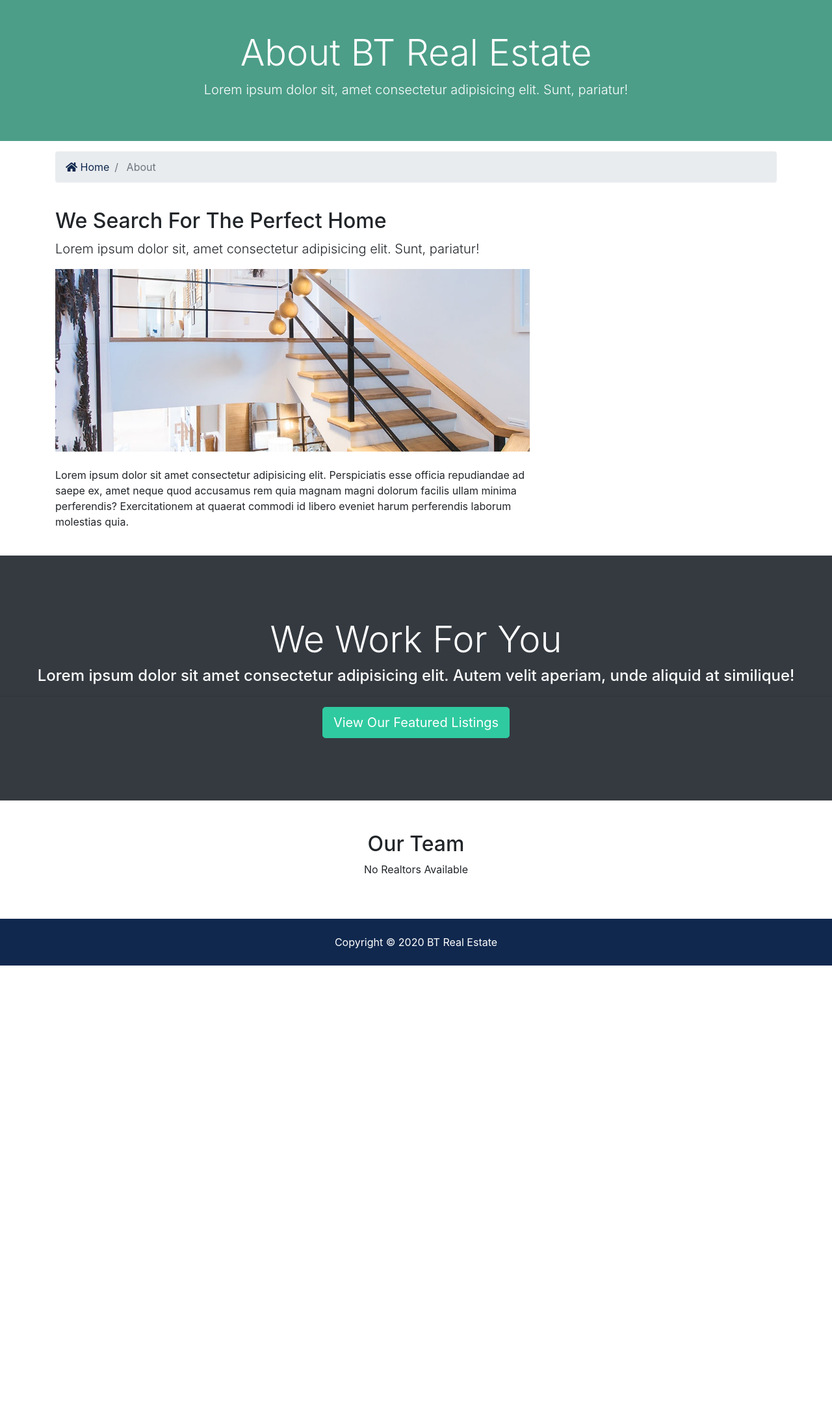
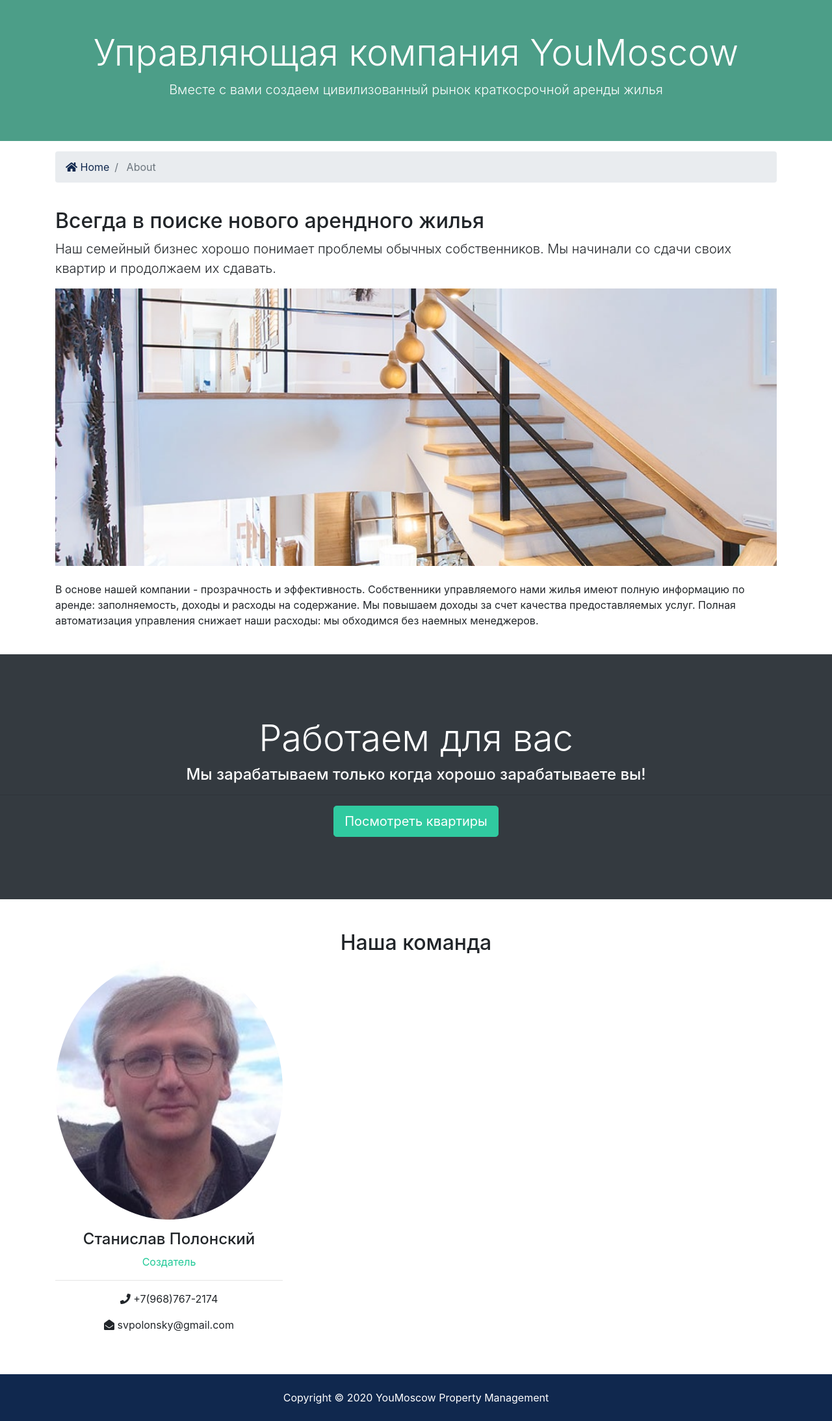
Before and after one commit to svpolonsky/btre_project, a Django app: page /about in a window 1280 px wide. Shown: the part 128-2315 px from the top of the page at 65% size. Before the commit the page ends 1614 px from the top, so only its background shows below. Run offline with Django 3.2, Linux system fonts and the light colour scheme; data that the repository does not hold is empty; some libraries are stand-ins or nearby versions.

Commit message:
updated "About"

```diff
--- a/templates/base.html
+++ b/templates/base.html
@@ -12,7 +12,7 @@
     <link rel="stylesheet" href="{% static 'css/style.css' %}">
     <!-- Lighbox -->
     <link rel="stylesheet" href="{% static 'css/lightbox.min.css' %}">
-    <title>BT Real Estate {% block title%} {% endblock%}</title>
+    <title>YouMoscow Property Management {% block title%} {% endblock%}</title>
 </head>
 <body>
     <!-- Top Bar -->
--- a/templates/pages/about.html
+++ b/templates/pages/about.html
@@ -7,8 +7,8 @@
     <div class="container">
       <div class="row text-center">
         <div class="col-md-12">
-          <h1 class="display-4">About BT Real Estate</h1>
-          <p class="lead">Lorem ipsum dolor sit, amet consectetur adipisicing elit. Sunt, pariatur!</p>
+          <h1 class="display-4">Управляющая компания YouMoscow</h1>
+          <p class="lead">Вместе с вами создаем цивилизованный рынок краткосрочной аренды жилья</p>
         </div>
       </div>
     </div>
@@ -32,67 +32,55 @@
   <section id="about" class="py-4">
     <div class="container">
       <div class="row">
-        <div class="col-md-8">
-          <h2>We Search For The Perfect Home</h2>
-          <p class="lead">Lorem ipsum dolor sit, amet consectetur adipisicing elit. Sunt, pariatur!</p>
+        <div class="col-md-12">
+          <h2>Всегда в поиске нового арендного жилья</h2>
+          <p class="lead">
+            Наш семейный бизнес хорошо понимает проблемы обычных собственников.
+            Мы начинали со сдачи своих квартир и продолжаем их сдавать.
+          </p>
           <img src="{% static 'img/about.jpg' %}" alt="">
-          <p class="mt-4">Lorem ipsum dolor sit amet consectetur adipisicing elit. Perspiciatis esse officia repudiandae ad saepe ex, amet
-            neque quod accusamus rem quia magnam magni dolorum facilis ullam minima perferendis? Exercitationem at quaerat
-            commodi id libero eveniet harum perferendis laborum molestias quia.</p>
-        </div>
-        <div class="col-md-4">
-          {% if mvp_realtors %}
-            {% for realtor in mvp_realtors %}
-              <div class="card">
-                <img class="card-img-top" src="{{ realtor.photo.url }}" alt="Seller of the month">
-                <div class="card-body">
-                  <h5 class="card-title">Seller Of The Month</h5>
-                  <h6 class="text-secondary">{{ realtor.name }}</h6>
-                  <p class="card-text">{{ realtor.description }}
+          <p class="mt-4">
+            В основе нашей компании - прозрачность и эффективность.
+            Собственники управляемого нами жилья имеют полную информацию по аренде: заполняемость, доходы и расходы на содержание.
+            Мы повышаем доходы за счет качества предоставляемых услуг.
+            Полная автоматизация управления снижает наши расходы: мы обходимся без наемных менеджеров.
           </p>
         </div>
-              </div>
-            {% endfor %}
-          {% endif %}
 
-        </div>
       </div>
     </div>
   </section>
 
   <!-- Work -->
   <section id="work" class="bg-dark text-white text-center">
-    <h2 class="display-4">We Work For You</h2>
-    <h4>Lorem ipsum dolor sit amet consectetur adipisicing elit. Autem velit aperiam, unde aliquid at similique!</h4>
+    <h2 class="display-4">Работаем для вас</h2>
+    <h4>Мы зарабатываем только когда хорошо зарабатываете вы!</h4>
     <hr>
-    <a href="listings.html" class="btn btn-secondary text-white btn-lg">View Our Featured Listings</a>
+    <a href="{% url 'listings' %}" class="btn btn-secondary text-white btn-lg">Посмотреть квартиры</a>
   </section>
 
   <!-- Team -->
   <section id="team" class="py-5">
     <div class="container">
-      <h2 class="text-center">Our Team</h2>
+      <h2 class="text-center">Наша команда</h2>
       <div class="row text-center">
-        {% if realtors %}
-          {% for realtor in realtors %}
+
+
         <div class="col-md-4">
-              <img src="{{ realtor.photo.url }}" alt="" class="rounded-circle mb-3">
-              <h4>{{ realtor.name }}</h4>
+          <img src="{% static 'img/stas_polonsky.jpg' %}" alt="" class="rounded-circle mb-3">
+          <h4>Станислав Полонский</h4>
           <p class="text-success">
-                <i class="fas fa-award text-success mb-3"></i> Realtor</p>
+            Создатель</p>
           <hr>
           <p>
-                <i class="fas fa-phone"></i> {{ realtor.phone }}</p>
+            <i class="fas fa-phone"></i> +7(968)767-2174</p>
           <p>
-                <i class="fas fa-envelope-open"></i> {{ realtor.email }}</p>
+            <i class="fas fa-envelope-open"></i> svpolonsky@gmail.com</p>
         </div>
 
-          {% endfor %}
-        {% else %}
-          <div class="col-md-12">
-            <p>No Realtors Available</p>
-          </div>
-        {% endif %}
+
+
+
 
       </div>
     </div>
--- a/templates/partials/_footer.html
+++ b/templates/partials/_footer.html
@@ -1,5 +1,5 @@
 <!-- Footer -->
 <footer id="main-footer" class="py-4 bg-primary text-white text-center">
     Copyright &copy;
-    <span class="year"></span> BT Real Estate
+    <span class="year"></span> YouMoscow Property Management
     </footer>
```
Also changed, not shown: btre/static/img/stas_polonsky.jpg (added). Lines whose indentation alone changed are shown as unchanged.
